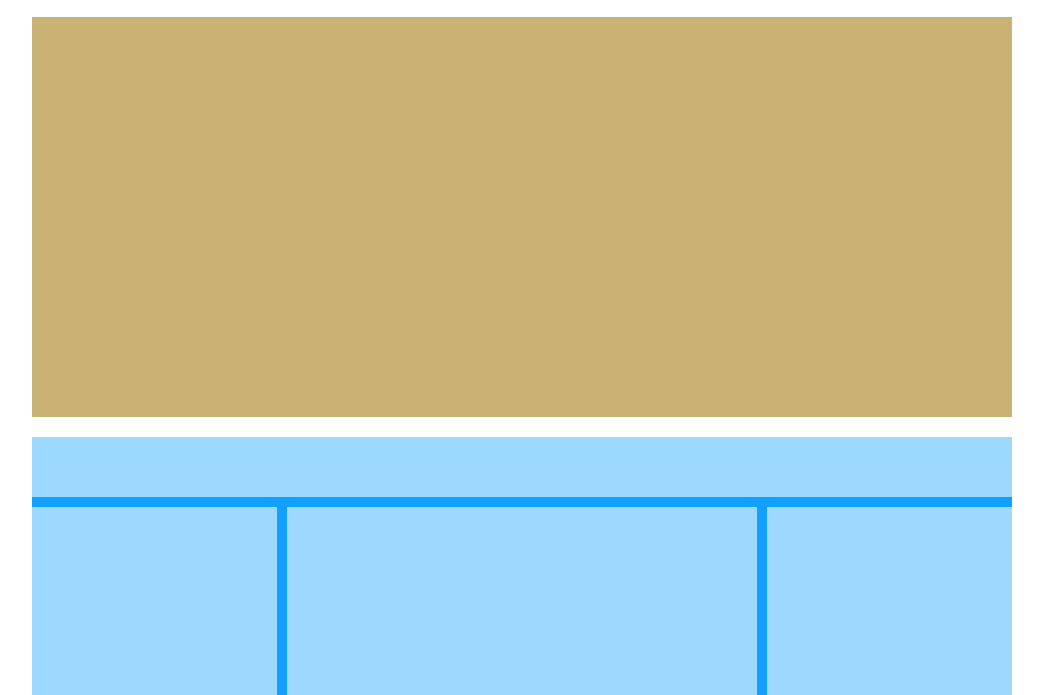
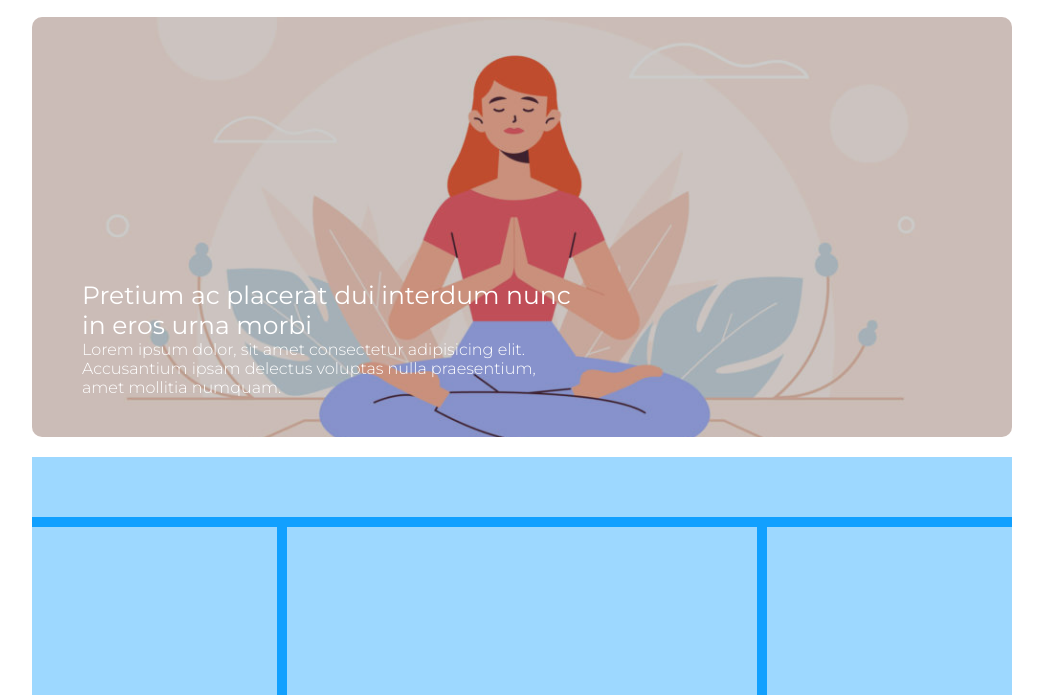
Before and after one commit to Alessandro-Fedele/htmlcss-wp, a plain HTML site: page index.html in a window 1280 px wide. Shown: the part 105-800 px from the top of the page, without its empty margins (118-1161 px from the left). Drawn offline with Linux system fonts and the light colour scheme.

Commit message:
metà strada

```diff
--- a/css/style.css
+++ b/css/style.css
@@ -42,7 +42,7 @@ li {
 li a {
     text-decoration: none;
     color: rgb(163, 163, 163);
-    margin-right: 30px;
+    margin-right: 20px;
     font-size: small;
     font-weight: 500;
 }
@@ -53,9 +53,42 @@ li a:hover {
 
 .first-section {
     width: 100%;
-    height: 400px;
-    background-color: rgb(202, 178, 116);
+    height: 420px;
     margin-bottom: 20px;
+    position: relative;
+}
+
+.img-fit {
+    width: 100%;
+    height: 100%;
+    object-fit: cover;
+    position: absolute;
+    border-radius: 10px;
+}
+
+.overlay {
+    position: absolute;
+    width: 100%;
+    height: 100%;
+    background-color: rgba(0, 0, 0, 0.2);
+    border-radius: 10px;
+}
+
+.texton-banner {
+    width: 50%;
+    position: absolute;
+    left: 50px;
+    bottom: 40px;
+    color: white;
+}
+
+h2 {
+    font-weight: 400;
+    font-size: 25px;
+}
+
+p {
+    font-weight: 300;
 }
 
 .second-3sections {
--- a/index.html
+++ b/index.html
@@ -23,6 +23,12 @@
 
     <main class="container-fit">
         <div class="first-section">
+            <img class="img-fit" src="img/banner.jpg" alt="Banner">
+            <div class="overlay"></div>
+            <div class="texton-banner">
+                <h2>Pretium ac placerat dui interdum nunc in eros urna morbi</h2>
+                <p>Lorem ipsum dolor, sit amet consectetur adipisicing elit. Accusantium ipsam delectus voluptas nulla praesentium, amet mollitia numquam.</p>
+            </div>
         </div>
 
         <div class="second-3sections">
```
